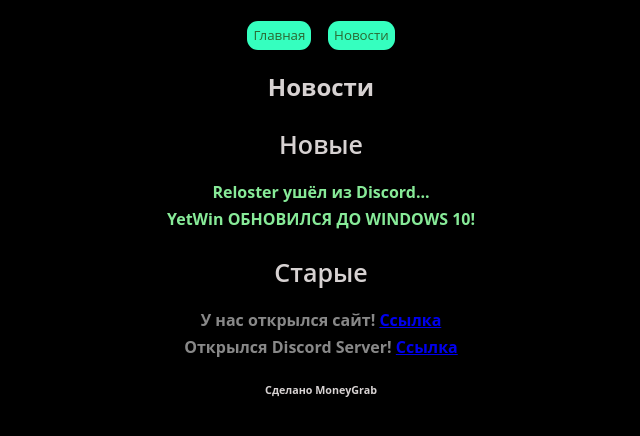
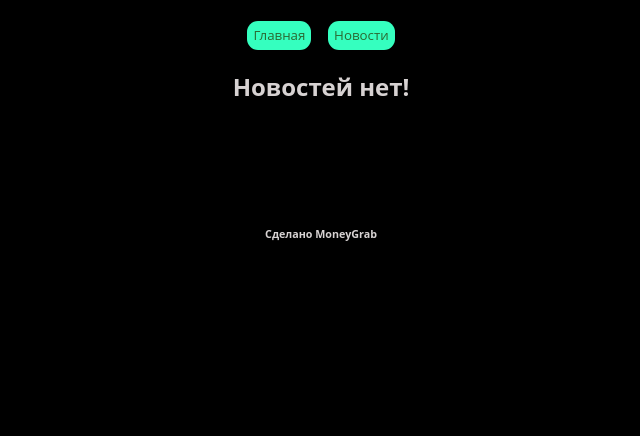
Before and after one commit to yet-win-71/yet-win-71.github.io, a plain HTML site: page news.html in a window 1280 px wide. Shown: the whole page, without its empty margins (319-959 px from the left). Drawn offline with Linux system fonts and the light colour scheme.

Commit message:
Add files via upload

```diff
--- a/news.html
+++ b/news.html
@@ -17,14 +17,14 @@
     </script>
     <button class="btn" onclick="location.href='/'">Главная</button>
     <button onclick="location.href='/news.html'" class="btn">Новости</button>
-    <h2>Новости</h2>
+    <h2>Новостей нет!</h2>
     <div class="news">
-        <b class="textnews">Новые</b>
-        <b class="new">Reloster ушёл из Discord...</b>
-        <b class="new">YetWin ОБНОВИЛСЯ ДО WINDOWS 10!</b>
-        <b class="textnews textnews2">Старые</b>
-        <b>У нас открылся сайт! <a href="https://yet-win-71.github.io">Ссылка</a></b>
-        <b>Открылся Discord Server! <a href="https://discord.gg/g7EPxkAmSP">Ссылка</a></b>
+        <b class="textnews"></b>
+        <b class="new"></b>
+        <b class="new"></b>
+        <b class="textnews textnews2"></b>
+        <b> <a href=""></a></b>
+        <b><a href=""></a></b>
 
     </div>
 
```
Also changed, not shown: index.html (+2 -2 lines), style.css (line endings or trailing spaces).
